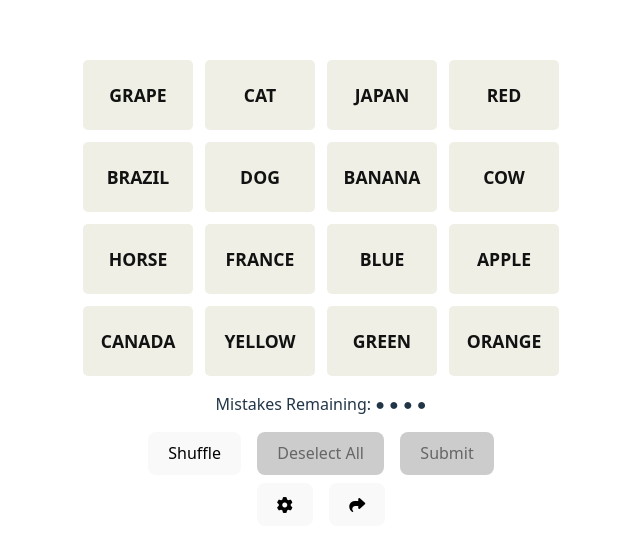
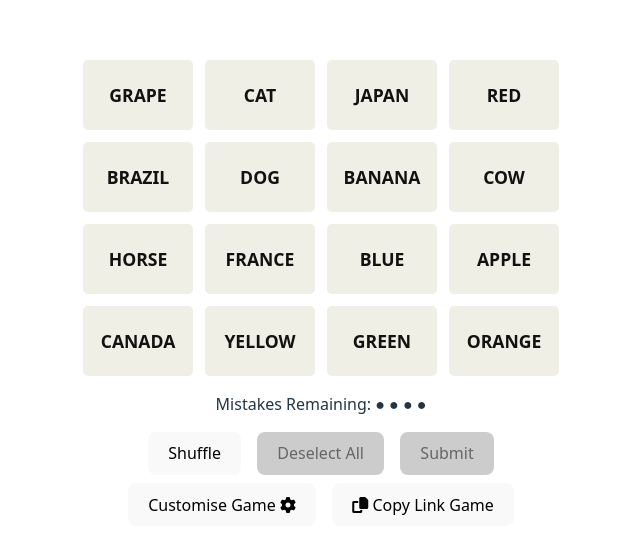
Before and after one commit to w1zzball/Connexions, a React (Vite) app: page / in a window 1280 px wide. Shown: the part 115-668 px from the top of the page, without its empty margins (319-959 px from the left). Built offline with nearby package versions, Linux system fonts and the light colour scheme.

Commit message:
change button styling

```diff
--- a/src/App.css
+++ b/src/App.css
@@ -60,7 +60,6 @@
     min-width: 0;
   }
 
-  /* Make the top three buttons a single row */
   #button-container {
     display: flex;
     flex-direction: row;
--- a/src/App.tsx
+++ b/src/App.tsx
@@ -354,7 +354,7 @@
                   className="settings-button "
                   onClick={() => setIsPlaying((old) => !old)}
                 >
-                  <i className="fa-solid fa-gear"></i>
+                  Customise Game <i className="fa-solid fa-gear"></i>
                 </button>
                 <button
                   className="share-button"
@@ -371,7 +371,7 @@
                     );
                   }}
                 >
-                  <i className="fa-solid fa-share"></i>
+                  <i className="fa-solid fa-copy"></i> Copy Link Game
                 </button>
               </div>
             </div>
```
